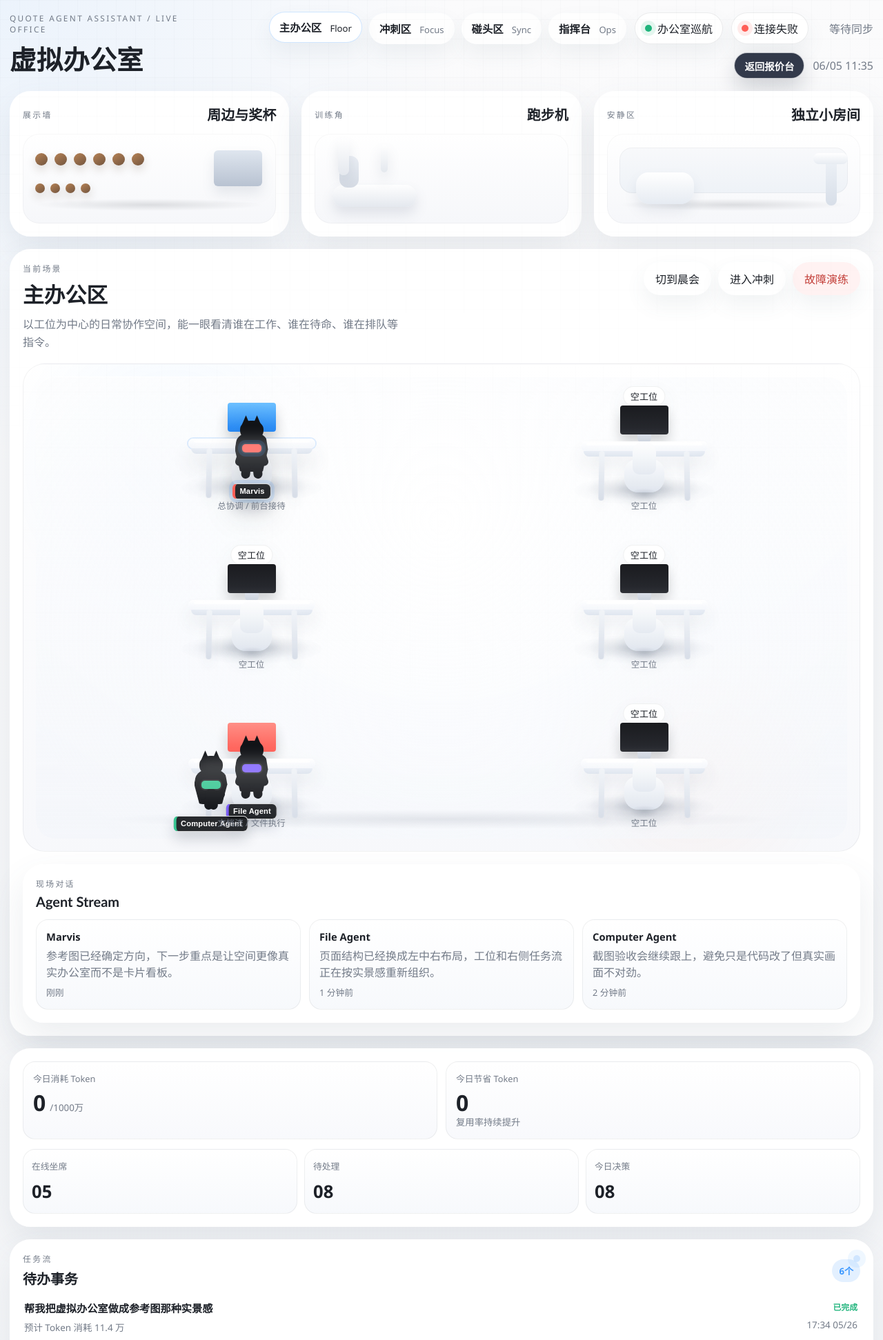
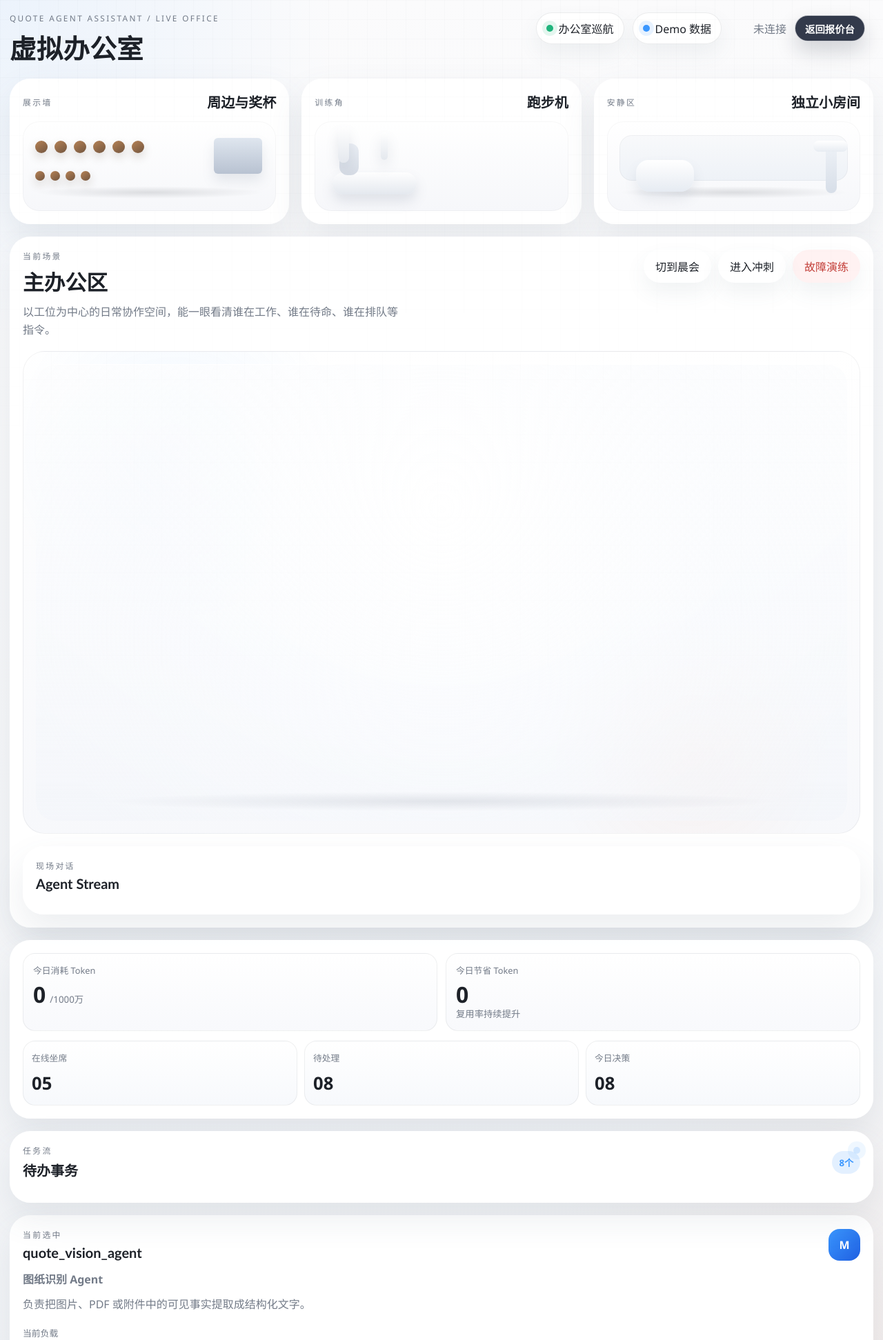
Before and after one commit to caojian888/QuoteAgentAssistant, a Python web app: template templates/agent-office.html in a window 1280 px wide. Shown: the top 1943 px of the page at 69% size. Run offline with Jinja, Linux system fonts and the light colour scheme; the template is opened without the code that fills it, so the values that code supplies are empty.

Commit message:
Use real quote agent names in office

```diff
--- a/static/agent-office/script.js
+++ b/static/agent-office/script.js
@@ -1,266 +1,161 @@
 const DEMO_STATE = {
-  rooms: [
+  agents: [
     {
-      id: "main",
-      name: "主办公区",
-      tag: "Floor",
-      description: "以工位为中心的日常协作空间，能一眼看清谁在工作、谁在待命、谁在排队等指令。"
+      id: "quote_vision_agent",
+      name: "quote_vision_agent",
+      initials: "QV",
+      role: "图纸识别 Agent",
+      load: 52,
+      accent: "#ff5f57",
+      monitor: "blue",
+      summary: "负责把图片、PDF 或附件中的可见事实提取成结构化文字。",
+      memory: ["Agent(name=\"quote_vision_agent\")", "定义来源：build_vision_agent", "输出图纸事实，不直接报价"],
+      activity: ["识别图纸、PDF、图片附件", "提取尺寸、材料、工艺和疑点", "给后续报价建议路由"]
     },
     {
-      id: "focus",
-      name: "冲刺区",
-      tag: "Focus",
-      description: "减少打扰，让执行型 Agent 长时间占据桌面推进交付，适合快节奏连贯输出。"
+      id: "quote_costing_agent",
+      name: "quote_costing_agent",
+      initials: "QC",
+      role: "成本计算 Agent",
+      load: 68,
+      accent: "#7b5cff",
+      monitor: "red",
+      summary: "负责品类识别、选择 costing skill、生成报价报告。",
+      memory: ["Agent(name=\"quote_costing_agent\")", "定义来源：build_agent_system", "使用本地 costing skills"],
+      activity: ["调用铜铝排、编织线、绝缘纸、螺栓、钣金规则", "生成成本依据和待确认项", "输出报价报告"]
     },
     {
-      id: "meeting",
-      name: "碰头区",
-      tag: "Sync",
-      description: "用于快速对齐、讨论下一步和拆任务，像站会一样短促但信息密度高。"
+      id: "quote_bom_decomposition_agent",
+      name: "quote_bom_decomposition_agent",
+      initials: "BD",
+      role: "BOM / 图纸拆解 Agent",
+      load: 43,
+      accent: "#38c793",
+      monitor: "green",
+      summary: "负责拆分装配图、BOM 表和明细图关系。",
+      memory: ["Agent(name=\"quote_bom_decomposition_agent\")", "定义来源：bom_decomposition.py", "主要服务钣金/BOM 报价"],
+      activity: ["拆装配层级", "合并明细图事实", "准备 Excel 行级结构"]
     },
     {
-      id: "control",
-      name: "指挥台",
-      tag: "Ops",
-      description: "当故障、超预算或优先级突变时，所有注意力会回到这里重新调度。"
-    }
-  ],
-  agents: [
-    {
-      id: "marvis",
-      name: "Marvis",
-      initials: "M",
-      role: "总协调 / 前台接待",
-      load: 68,
-      accent: "#ff5f57",
-      monitor: "blue",
-      summary: "负责看大盘、分配工作、决定哪个 Agent 先上桌，保证办公室整体节奏顺滑。",
-      memory: [
-        "记得每个 Agent 最近一次切换上下文的时间",
-        "掌握今天优先级最高的三个请求",
-        "能判断什么时候要把任务从聊天切换成文件流"
-      ],
-      activity: [
-        "把参考图风格同步给 File Agent",
-        "把高优先级请求挪到右侧任务流顶部",
-        "提醒 Thermes 控制 Token 消耗节奏"
-      ]
+      id: "quote_review_agent",
+      name: "quote_review_agent",
+      initials: "QR",
+      role: "质量审核 Agent",
+      load: 57,
+      accent: "#f0a53a",
+      monitor: "green",
+      summary: "负责判断报价报告是否可以正式输出。",
+      memory: ["Agent(name=\"quote_review_agent\")", "定义来源：build_review_agent", "检查编造参数和口径错误"],
+      activity: ["审核报告质量", "给出 pass/fail", "失败时生成修正要求"]
     },
     {
-      id: "file",
-      name: "File Agent",
-      initials: "F",
-      role: "文档流 / 文件执行",
-      load: 83,
-      accent: "#7b5cff",
+      id: "quote_excel_output_agent",
+      name: "quote_excel_output_agent",
+      initials: "XO",
+      role: "Excel 输出 Agent",
+      load: 49,
+      accent: "#3a97ff",
       monitor: "red",
-      summary: "擅长处理文件、产物和结构化内容，是把草图落成真正交付物的主力工位。",
-      memory: [
-        "保存最近输出过的原型和文件命名规则",
-        "知道每个页面产物在哪个目录里",
-        "记录所有可直接交付给用户的版本快照"
-      ],
-      activity: [
-        "刷新了原型页面布局和脚本",
-        "生成了一张新预览图供人工验收",
-        "准备把空间风格继续做得更像实体办公室"
-      ]
+      summary: "负责把报价结果整理成 Excel 成本拆解表 payload。",
+      memory: ["Agent(name=\"quote_excel_output_agent\")", "定义来源：excel_agent.py", "输出 cost_table_agent_payload.json"],
+      activity: ["生成 Excel payload", "写入钣金模板", "准备下载产物"]
     },
     {
-      id: "computer",
-      name: "Computer Agent",
-      initials: "C",
-      role: "终端执行 / 自动化",
-      load: 57,
-      accent: "#38c793",
-      monitor: "green",
-      summary: "负责点按钮、跑本地验证、看终端输出，让抽象设计变成可确认的真实结果。",
-      memory: [
-        "记住上一次本地截图的尺寸和校验路径",
-        "知道哪些命令只需要读权限",
-        "持续跟踪页面交互是否还联动正常"
-      ],
-      activity: [
-        "用无头浏览器重新截了新版空间图",
-        "验证了切场景和选 Agent 的联动",
-        "保留了一套安全的本地验收路径"
-      ]
-    },
-    {
-      id: "thermes",
-      name: "Thermes",
-      initials: "T",
-      role: "研究与检索",
-      load: 49,
-      accent: "#f0a53a",
-      monitor: "green",
-      summary: "负责找资料、补背景和压缩上下文，把零散信息整理成办公区可以消费的短内容。",
-      memory: [
-        "收藏了可复用的搜索关键词模板",
-        "知道哪些来源适合直接给用户看",
-        "能把长结果压成一句任务备注"
-      ],
-      activity: [
-        "整理出参考图的主要视觉特征",
-        "把展厅式布局拆成左中右三块",
-        "补了一轮更接近实景办公室的命名"
-      ]
-    },
-    {
-      id: "sentry",
-      name: "Sentry",
-      initials: "S",
-      role: "风控与回归检查",
-      load: 74,
-      accent: "#3a97ff",
-      monitor: "red",
-      summary: "盯布局风险、交互断点和视觉回归，确保每次改版后不会出现明显破相。",
-      memory: [
-        "记住最容易塌掉的是右侧面板与桌面比例",
-        "知道移动端时 desk grid 最容易挤压",
-        "持续监控哪些场景切换会让信息错位"
-      ],
-      activity: [
-        "发现上一版左侧空间被拉得太高",
-        "提醒重做为展厅式空间布局",
-        "要求重验截图和点选结果"
-      ]
+      id: "quote_excel_audit_agent",
+      name: "quote_excel_audit_agent",
+      initials: "XA",
+      role: "Excel 审核 Agent",
+      load: 38,
+      accent: "#ff8f2f",
+      monitor: "blue",
+      summary: "负责审核 Excel payload 是否可以作为真实成本拆解表输出。",
+      memory: ["Agent(name=\"quote_excel_audit_agent\")", "定义来源：excel_audit.py", "检查模板必填字段和可追溯性"],
+      activity: ["审核 Excel 行数据", "发现缺失字段", "输出修复建议"]
     }
   ],
   stationLayoutsByScene: {
     default: [
-      { id: "north-left", label: "Marvis", occupant: "marvis" },
-      { id: "north-right", label: "空工位", occupant: null },
-      { id: "mid-left", label: "空工位", occupant: null },
-      { id: "mid-right", label: "空工位", occupant: null },
-      { id: "south-left", label: "File Agent", occupant: "file", companion: "computer" },
-      { id: "south-right", label: "空工位", occupant: null }
+      { id: "north-left", label: "quote_vision_agent", occupant: "quote_vision_agent" },
+      { id: "north-right", label: "quote_costing_agent", occupant: "quote_costing_agent" },
+      { id: "mid-left", label: "quote_bom_decomposition_agent", occupant: "quote_bom_decomposition_agent" },
+      { id: "mid-right", label: "quote_review_agent", occupant: "quote_review_agent" },
+      { id: "south-left", label: "quote_excel_output_agent", occupant: "quote_excel_output_agent", companion: "quote_excel_audit_agent" },
+      { id: "south-right", label: "事件日志席", occupant: null }
     ],
     standup: [
-      { id: "north-left", label: "Marvis", occupant: "marvis" },
-      { id: "north-right", label: "Thermes", occupant: "thermes" },
-      { id: "mid-left", label: "碰头席", occupant: null },
-      { id: "mid-right", label: "Sentry", occupant: "sentry" },
-      { id: "south-left", label: "File Agent", occupant: "file", companion: "computer" },
-      { id: "south-right", label: "空工位", occupant: null }
+      { id: "north-left", label: "quote_vision_agent", occupant: "quote_vision_agent" },
+      { id: "north-right", label: "quote_costing_agent", occupant: "quote_costing_agent" },
+      { id: "mid-left", label: "排队席", occupant: null },
+      { id: "mid-right", label: "quote_review_agent", occupant: "quote_review_agent" },
+      { id: "south-left", label: "quote_excel_output_agent", occupant: "quote_excel_output_agent", companion: "quote_excel_audit_agent" },
+      { id: "south-right", label: "事件日志席", occupant: null }
     ],
     sprint: [
-      { id: "north-left", label: "Marvis", occupant: "marvis" },
-      { id: "north-right", label: "Thermes", occupant: "thermes" },
-      { id: "mid-left", label: "空工位", occupant: null },
-      { id: "mid-right", label: "冲刺席", occupant: null },
-      { id: "south-left", label: "File Agent", occupant: "file", companion: "computer" },
-      { id: "south-right", label: "空工位", occupant: null }
+      { id: "north-left", label: "quote_vision_agent", occupant: "quote_vision_agent" },
+      { id: "north-right", label: "quote_costing_agent", occupant: "quote_costing_agent" },
+      { id: "mid-left", label: "quote_bom_decomposition_agent", occupant: "quote_bom_decomposition_agent" },
+      { id: "mid-right", label: "quote_review_agent", occupant: "quote_review_agent" },
+      { id: "south-left", label: "quote_excel_output_agent", occupant: "quote_excel_output_agent", companion: "quote_excel_audit_agent" },
+      { id: "south-right", label: "冲刺席", occupant: null }
     ],
     incident: [
-      { id: "north-left", label: "Marvis", occupant: "marvis" },
-      { id: "north-right", label: "Thermes", occupant: "thermes" },
-      { id: "mid-left", label: "空工位", occupant: null },
-      { id: "mid-right", label: "Sentry", occupant: "sentry" },
-      { id: "south-left", label: "File Agent", occupant: "file", companion: "computer" },
-      { id: "south-right", label: "故障席", occupant: null }
+      { id: "north-left", label: "quote_vision_agent", occupant: "quote_vision_agent" },
+      { id: "north-right", label: "quote_costing_agent", occupant: "quote_costing_agent" },
+      { id: "mid-left", label: "复盘席", occupant: null },
+      { id: "mid-right", label: "quote_review_agent", occupant: "quote_review_agent" },
+      { id: "south-left", label: "quote_excel_output_agent", occupant: "quote_excel_output_agent", companion: "quote_excel_audit_agent" },
+      { id: "south-right", label: "异常席", occupant: null }
     ]
   },
   meetingFeedByScene: {
     default: [
-      { speaker: "Marvis", text: "参考图已经确定方向，下一步重点是让空间更像真实办公室而不是卡片看板。", stamp: "刚刚" },
-      { speaker: "File Agent", text: "页面结构已经换成左中右布局，工位和右侧任务流正在按实景感重新组织。", stamp: "1 分钟前" },
-      { speaker: "Computer Agent", text: "截图验收会继续跟上，避免只是代码改了但真实画面不对劲。", stamp: "2 分钟前" }
+      { speaker: "quote_vision_agent", text: "我负责先把图纸和附件事实提取出来，不直接报价。", stamp: "刚刚" },
+      { speaker: "quote_costing_agent", text: "我负责根据识别事实选择 costing skill 并生成报价报告。", stamp: "1 分钟前" },
+      { speaker: "quote_review_agent", text: "我负责复核报告是否可以正式输出。", stamp: "2 分钟前" }
     ],
     standup: [
-      { speaker: "Marvis", text: "晨会开始，每个 Agent 只报一条目标和一条风险，避免站会变成长会。", stamp: "现在" },
-      { speaker: "Thermes", text: "我负责继续比对参考图，让道具和桌面比例更接近你想要的感觉。", stamp: "现在" },
-      { speaker: "Sentry", text: "我盯移动端挤压和右侧信息密度，防止新布局在小屏幕上塌掉。", stamp: "现在" }
+      { speaker: "quote_vision_agent", text: "队列里有新任务时，我先进入识图阶段。", stamp: "现在" },
+      { speaker: "quote_costing_agent", text: "待识别完成后，我会接手成本计算。", stamp: "现在" },
+      { speaker: "quote_review_agent", text: "初版报告出来后，我再复核。", stamp: "现在" }
     ],
     sprint: [
-      { speaker: "File Agent", text: "进入冲刺后，我会优先稳定桌面层级、名字标签和角色站位。", stamp: "现在" },
-      { speaker: "Computer Agent", text: "我压缩验证链路，只保留必要截图和关键点击检查。", stamp: "1 分钟前" },
-      { speaker: "Marvis", text: "非关键问题先停一停，先把空间感和参考方向做准。", stamp: "1 分钟前" }
+      { speaker: "quote_costing_agent", text: "正在推进报价生成和成本拆解。", stamp: "现在" },
+      { speaker: "quote_bom_decomposition_agent", text: "如果是 BOM 或装配图，我会拆层级。", stamp: "1 分钟前" },
+      { speaker: "quote_excel_output_agent", text: "结构化数据准备好后，我负责 Excel 输出。", stamp: "1 分钟前" }
     ],
     incident: [
-      { speaker: "Sentry", text: "故障演练已启动，如果 Token 超预算或工位任务堆积，会立即切回指挥台。", stamp: "现在" },
-      { speaker: "Marvis", text: "我已经重新排了优先级，保留与参考图最相关的任务，其余延后。", stamp: "现在" },
-      { speaker: "Thermes", text: "我会把高噪音任务剥离成备注，别让右侧列表失去可读性。", stamp: "现在" }
+      { speaker: "quote_review_agent", text: "失败或审核异常会被推到异常指挥台。", stamp: "现在" },
+      { speaker: "quote_excel_audit_agent", text: "Excel payload 有问题时我会给修复建议。", stamp: "现在" },
+      { speaker: "quote_costing_agent", text: "需要重跑时，我会按审核意见重新生成。", stamp: "现在" }
     ]
   },
   taskFeedByScene: {
     default: [
-      { title: "帮我把虚拟办公室做成参考图那种实景感", meta: "预计 Token 消耗 11.4 万", time: "17:34 05/26", status: "done" },
-      { title: "把旧版卡片式布局改成左中右展厅结构", meta: "预计 Token 消耗 6.8 万", time: "16:52 05/26", status: "done" },
-      { title: "让 Marvis 和 File Agent 真正坐进工位里", meta: "预计 Token 消耗 4.1 万", time: "进行中", status: "running" },
-      { title: "把右侧面板改成任务流而不是纯信息栏", meta: "预计 Token 消耗 3.9 万", time: "进行中", status: "running" },
-      { title: "补一个更像实体展厅的左侧摆设区", meta: "预计 Token 消耗 2.7 万", time: "15:38 05/26", status: "done" },
-      { title: "复验移动端和窄屏表现", meta: "预计 Token 消耗 2.3 万", time: "待执行", status: "blocked" }
+      { title: "quote_vision_agent 提取图纸事实", meta: "当前为办公室内置 fallback 数据", time: "刚刚", status: "running" },
+      { title: "quote_costing_agent 生成报价报告", meta: "等待识别结果或任务状态", time: "待执行", status: "queued" },
+      { title: "quote_review_agent 复核输出质量", meta: "报告初版完成后进入审核", time: "待执行", status: "queued" },
+      { title: "quote_excel_output_agent 准备成本拆解表", meta: "有结构化结果时生成 Excel", time: "待执行", status: "queued" }
     ],
     standup: [
-      { title: "晨会确认今天只做空间感、工位感、任务流三件事", meta: "预计 Token 消耗 1.2 万", time: "现在", status: "running" },
-      { title: "Thermes 对照参考图列视觉特征清单", meta: "预计 Token 消耗 3.6 万", time: "现在", status: "running" },
-      { title: "Sentry 跟踪响应式风险", meta: "预计 Token 消耗 2.1 万", time: "现在", status: "running" },
-      { title: "把不重要的小动效全部延后", meta: "预计 Token 消耗 0.8 万", time: "已同步", status: "done" }
+      { title: "quote_vision_agent 检查新上传文件", meta: "排队任务进入识图前置阶段", time: "现在", status: "running" },
+      { title: "quote_costing_agent 等待成本计算上下文", meta: "识别事实完成后接手", time: "待执行", status: "queued" },
+      { title: "quote_review_agent 监听初版状态", meta: "审核队列待命", time: "待执行", status: "queued" }
     ],
     sprint: [
-      { title: "把桌面、显示器、椅子和阴影做出层次", meta: "预计 Token 消耗 5.2 万", time: "进行中", status: "running" },
-      { title: "让 Agent 点击选中与右侧详情联动", meta: "预计 Token 消耗 2.8 万", time: "进行中", status: "running" },
-      { title: "压缩顶部控件，避免喧宾夺主", meta: "预计 Token 消耗 1.5 万", time: "14:16 05/26", status: "done" },
-      { title: "补一轮截图验收", meta: "预计 Token 消耗 1.9 万", time: "待执行", status: "blocked" }
+      { title: "quote_costing_agent 推进报价生成", meta: "运行中任务会优先显示在这里", time: "进行中", status: "running" },
+      { title: "quote_bom_decomposition_agent 拆解 BOM 层级", meta: "装配图/钣金场景启用", time: "进行中", status: "running" },
+      { title: "quote_excel_output_agent 生成 Excel payload", meta: "结构化成本表输出", time: "待执行", status: "queued" }
     ],
     incident: [
-      { title: "右侧任务流过长，先保留最关键六条", meta: "预计 Token 消耗 1.3 万", time: "告警中", status: "blocked" },
-      { title: "把中间办公区比例重新调平", meta: "预计 Token 消耗 4.4 万", time: "处理中", status: "running" },
-      { title: "Sentry 复查每个场景的占位变化", meta: "预计 Token 消耗 2.2 万", time: "处理中", status: "running" },
-      { title: "Marvis 重新排优先级并收敛工作面", meta: "预计 Token 消耗 0.9 万", time: "刚完成", status: "done" }
+      { title: "quote_review_agent 标记失败或审核异常", meta: "异常任务进入指挥台", time: "告警中", status: "blocked" },
+      { title: "quote_excel_audit_agent 生成修复建议", meta: "Excel payload 异常时启用", time: "处理中", status: "running" },
+      { title: "quote_costing_agent 等待重跑输入", meta: "根据审核意见修正", time: "待执行", status: "queued" }
     ]
-  },
-  sceneModes: {
-    default: {
-      label: "办公室巡航",
-      roomId: "main",
-      agents: 5,
-      tasks: 8,
-      decisions: 8,
-      tokensSpent: "0",
-      budget: "/1000万",
-      tokensSaved: "0",
-      savedHint: "复用率持续提升"
-    },
-    standup: {
-      label: "晨会模式",
-      roomId: "meeting",
-      agents: 5,
-      tasks: 4,
-      decisions: 10,
-      tokensSpent: "12.6万",
-      budget: "/1000万",
-      tokensSaved: "2.3万",
-      savedHint: "摘要复用提升 13%"
-    },
-    sprint: {
-      label: "冲刺模式",
-      roomId: "focus",
-      agents: 5,
-      tasks: 6,
-      decisions: 5,
-      tokensSpent: "32.7万",
-      budget: "/1000万",
-      tokensSaved: "5.8万",
-      savedHint: "上下文压缩生效"
-    },
-    incident: {
-      label: "故障演练",
-      roomId: "control",
-      agents: 5,
-      tasks: 4,
-      decisions: 12,
-      tokensSpent: "48.1万",
-      budget: "/1000万",
-      tokensSaved: "4.4万",
-      savedHint: "高噪音任务已隔离"
-    }
   },
   defaults: {
     activeScene: "default",
     activeRoomId: "main",
-    activeAgentId: "marvis"
+    activeAgentId: "quote_vision_agent"
   }
 };
 
--- a/templates/agent-office.html
+++ b/templates/agent-office.html
@@ -168,14 +168,14 @@
           <div class="section-heading compact">
             <div>
               <p class="eyebrow">当前选中</p>
-              <h3 id="selected-agent-name">Marvis</h3>
+              <h3 id="selected-agent-name">quote_vision_agent</h3>
             </div>
             <div class="agent-badge" id="selected-agent-badge">M</div>
           </div>
 
-          <p id="selected-agent-role" class="selected-role">总协调 / 前台接待</p>
+          <p id="selected-agent-role" class="selected-role">图纸识别 Agent</p>
           <p id="selected-agent-summary" class="selected-summary">
-            负责看大盘、分配工作、决定哪个 Agent 先上桌，保证办公室整体节奏顺滑。
+            负责把图片、PDF 或附件中的可见事实提取成结构化文字。
           </p>
 
           <div class="mini-panel">
```
Also changed, not shown: quote_assistant/office_state.py (+99 -79 lines).
